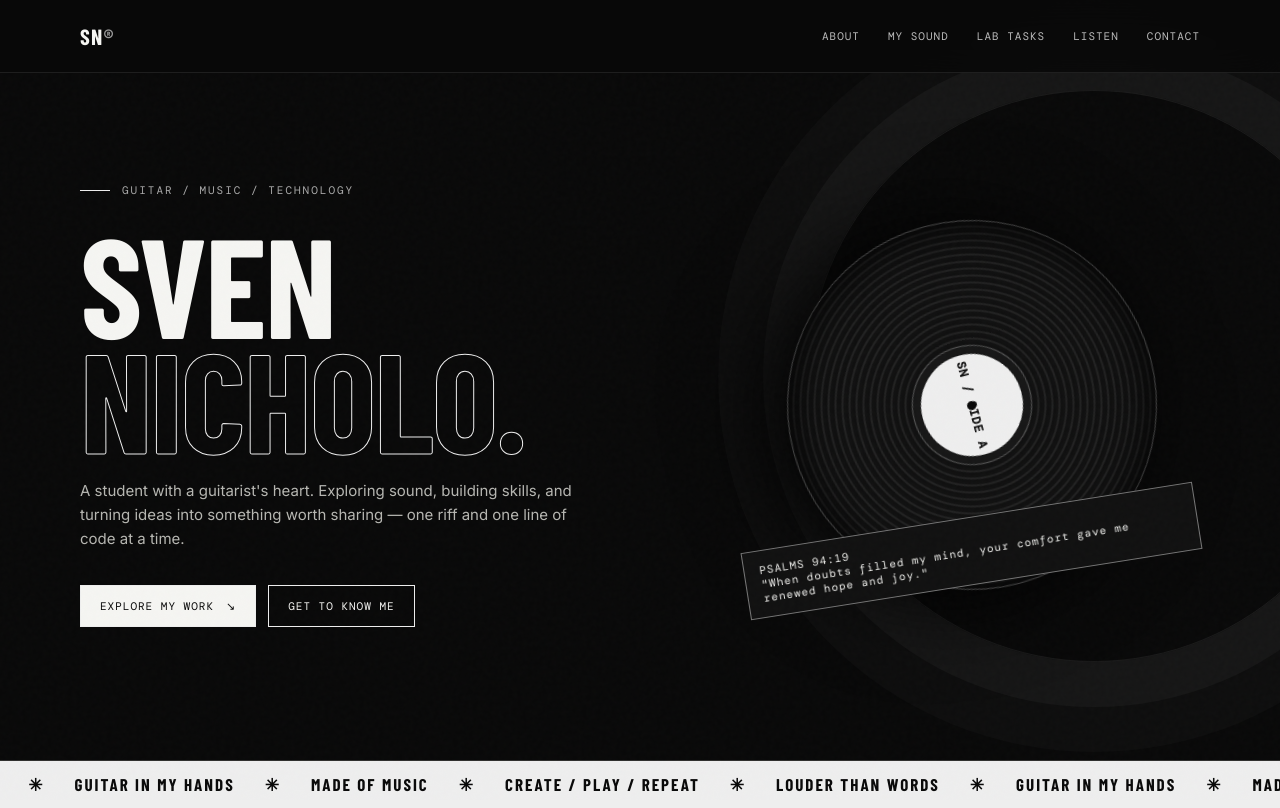
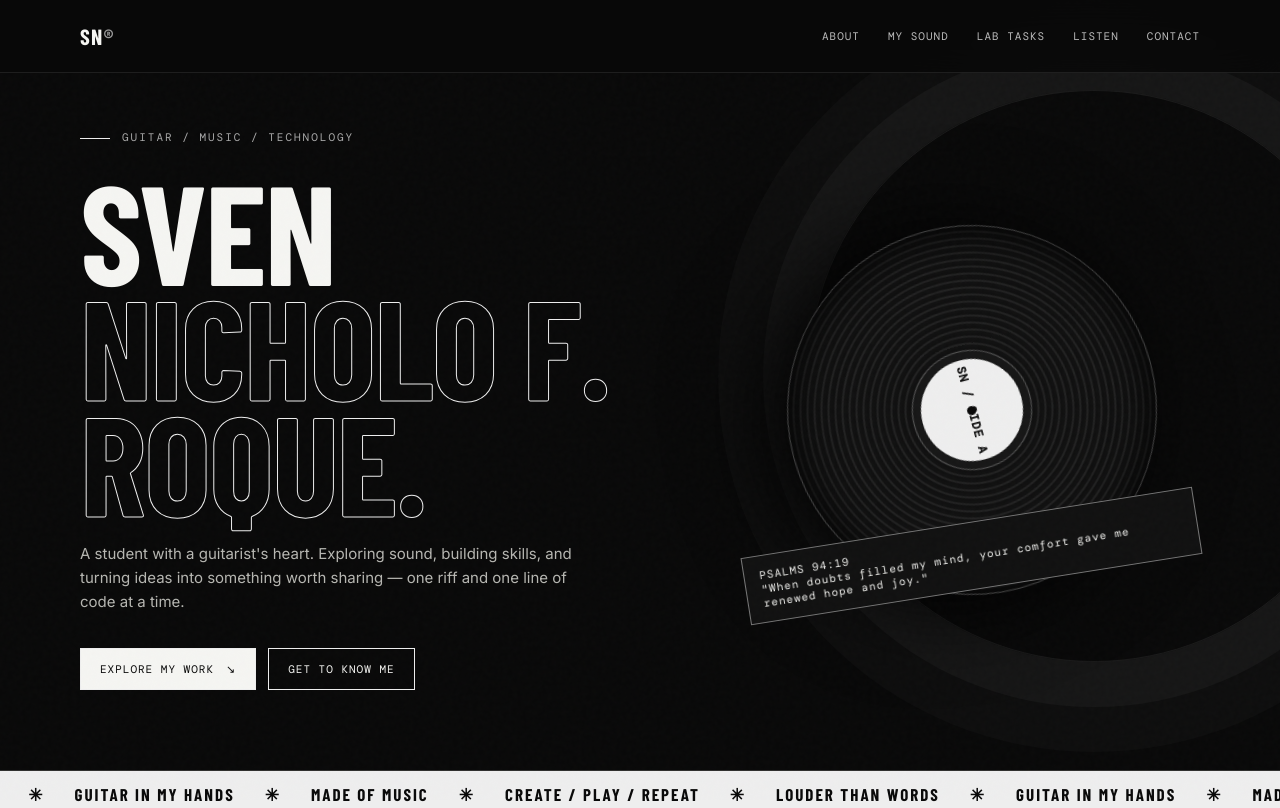
Before and after one commit to Otip7/Projects, a plain HTML site: page index.html in a window 1280 px wide. Shown: the top 808 px of the page. Drawn offline with nearby package versions, Linux system fonts and the light colour scheme; a web font is replaced by a local one.

Commit message:
Update hero section with full name

```diff
--- a/index.html
+++ b/index.html
@@ -48,7 +48,7 @@
       <div class="wrap hero-grid">
         <div class="hero-text">
           <div class="eyebrow">Guitar / Music / Technology</div>
-          <h1>SVEN<br><span class="outline">NICHOLO.</span></h1>
+          <h1>SVEN<br><span class="outline">NICHOLO F. ROQUE.</span></h1>
           <p class="hero-copy">A student with a guitarist's heart. Exploring sound, building skills, and turning ideas into something worth sharing — one riff and one line of code at a time.</p>
           <div class="hero-actions"><a class="btn primary" href="#labs">Explore my work <span>↘</span></a><a class="btn" href="#about">Get to know me</a></div>
         </div>
```
